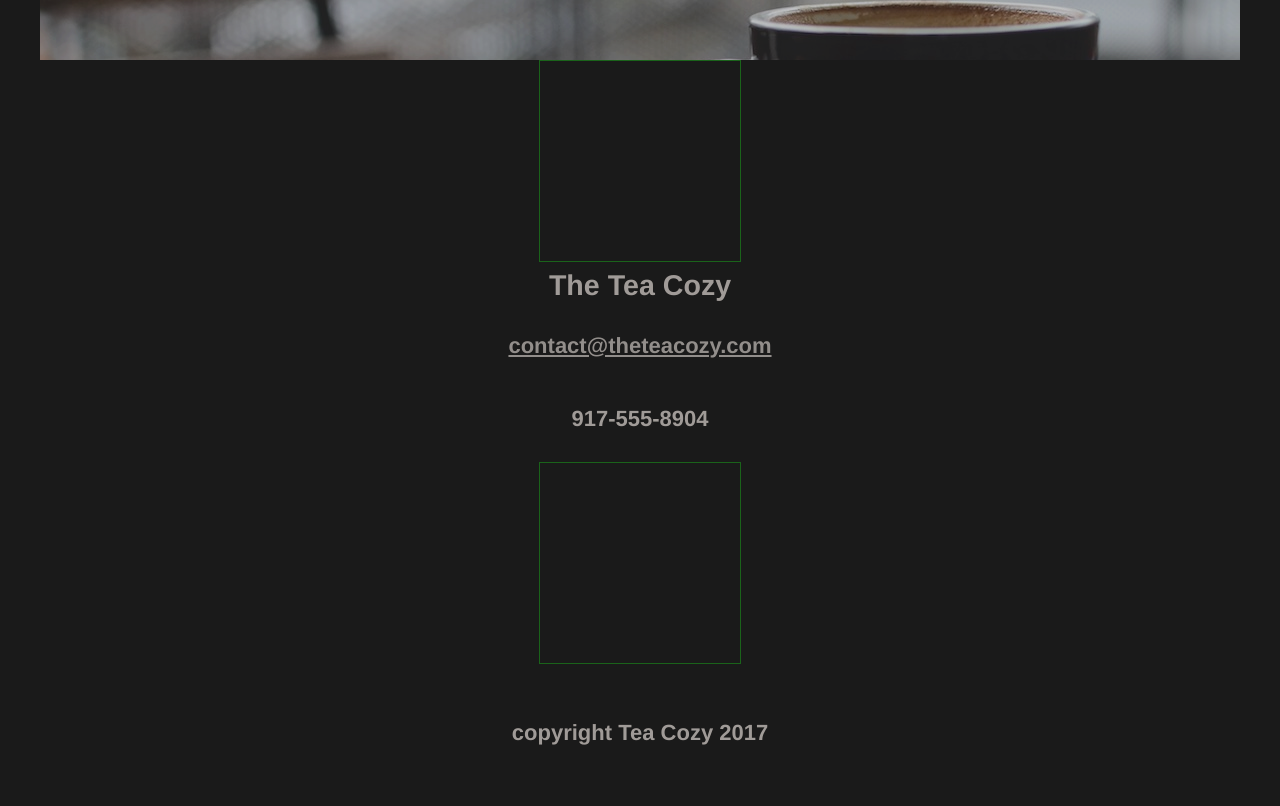
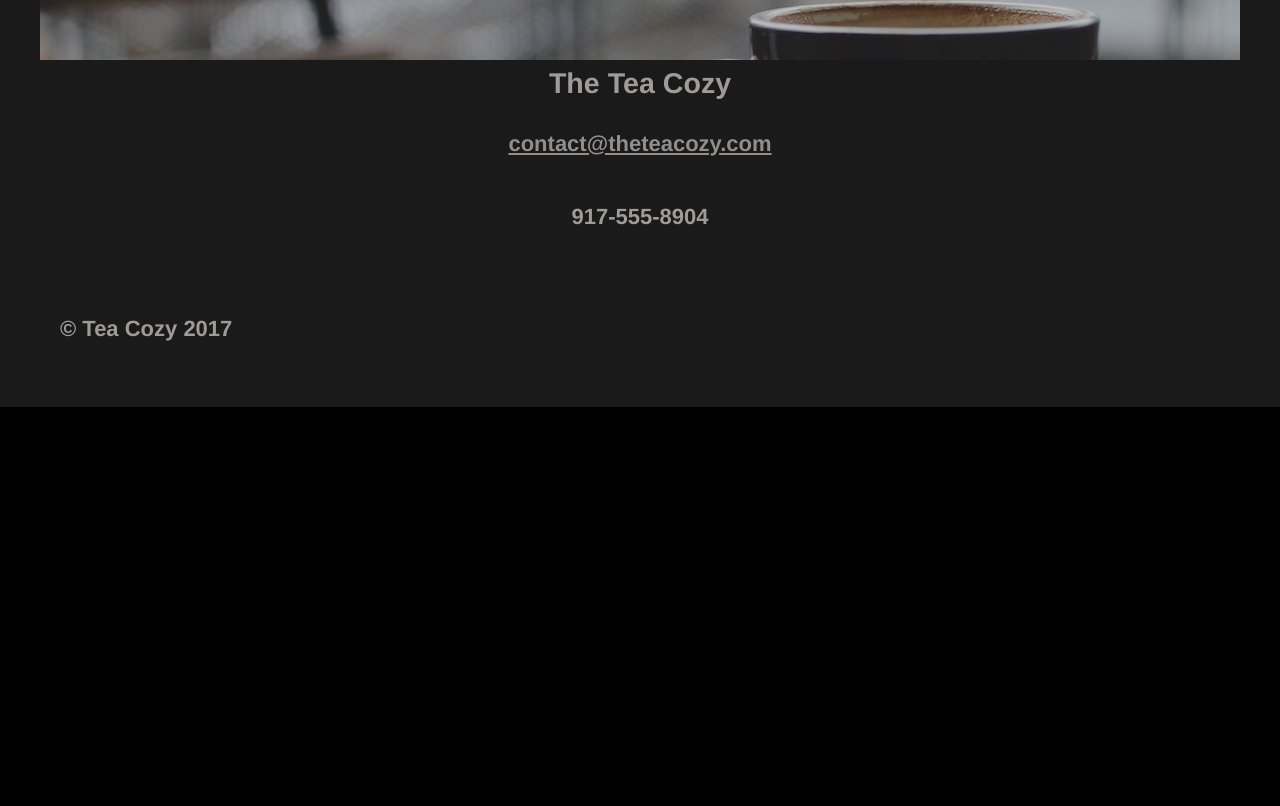
Before and after one commit to scmoore68/teacozy, a plain HTML site: page index.html in a window 1280 px wide. Shown: the part 1968-2774 px from the top of the page. After the commit the page ends 2375 px from the top, so only its background shows below. Drawn offline with Linux system fonts and the light colour scheme.

Commit message:
Formatting fixed; needs final review

```diff
--- a/index.html
+++ b/index.html
@@ -51,16 +51,10 @@
           <h4>Bedford Bizarre Tea</h4>
         </div>
       </div>
-      <!-- Locaitons section -->
+      <!-- Locations section -->
       <div class="locations">
         <h2>Locations</h2>
         <div class="location-boxes">
-          <!-- <div class="box">
-          </div>
-          <div class="box">
-          </div>
-          <div class="box">
-          </div> -->
           <div class="location">
             <h3>Dowtown</h3>
             <p>384 West 4th St</p>
@@ -83,24 +77,15 @@
       </div>
       <!-- Contact/copyright section -->
       <div class="contact-copy">
-        <div class="box">
-        </div>
         <div class="contact">
           <h2>The Tea Cozy</h2>
           <h5><a href="mailto:contact@theteacozy.com">contact@theteacozy.com</a></h5>
           <h5>917-555-8904</h5>
         </div>
-        <div class="box">
+        <div class="copyright">
+          <h5>&copy; Tea Cozy 2017</h5>
         </div>
-        <div class="copyright">
-          <h5>copyright Tea Cozy 2017</h5>
-        </div>
-
-
-
       </div>
-
     </div>
-
   </body>
 </html>
--- a/resources/css/style.css
+++ b/resources/css/style.css
@@ -68,8 +68,6 @@ h4 {
   height: 700px;
   flex-direction: column;
   align-items: flex-end;
-  /* align-content: center; */
-
 }
 
 .mission-text {
@@ -80,7 +78,6 @@ h4 {
   background-color: black;
   flex-direction: column;
   justify-content: center;
-
 }
 
 .flavors-text {
@@ -96,7 +93,6 @@ h4 {
   flex-wrap: wrap;
   justify-content: center;
   width: 1000px;
-  /* flex-basis: 1000px; */
   align-items: center;
   align-self: center;
 
@@ -128,13 +124,6 @@ h4 {
   align-items: center;
   align-self: center;
 }
-/*
-.Locations-text {
-  display: flex;
-  flex-direction: row;
-  align-items: center;
-  padding-bottom: 15px;
-} */
 
 .location-boxes {
   width: 980px;
@@ -162,14 +151,14 @@ h4 {
   width: 200px;
   height: 200px;
   border: 1px solid green;
+  align-self: flex-start;
 }
 
 .contact-copy {
   display: flex;
   flex-direction: column;
-  /* justify-content: center; */
   align-items: center;
-  align-content: center;
+  width: 1200px;
 }
 
 .contact {
```
